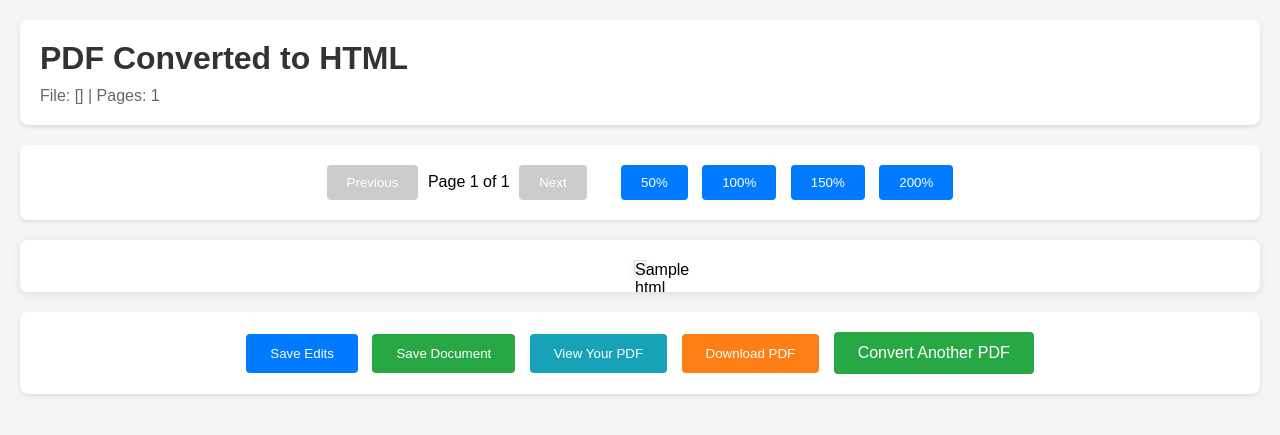
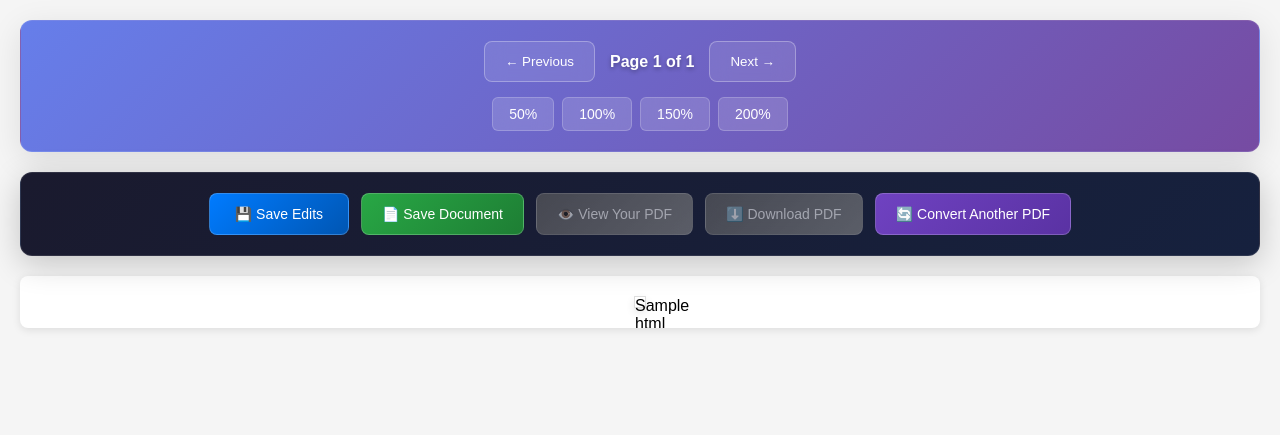
Before and after one commit to KodeKenobi/bizpilot, a Flask app: template templates/converted.html in a window 1280 px wide. Shown: the top 435 px of the page. Run offline with Flask 3, Linux system fonts and the light colour scheme; the template is opened without the code that fills it: most values are stand-ins (such as "Sample title", 1, 10 or a date in 2020).

Commit message:
Redesign buttons: Move to top, modern glassmorphism styling, remove unnecessary header

```diff
--- a/templates/converted.html
+++ b/templates/converted.html
@@ -81,76 +81,158 @@
       .page-controls {
         text-align: center;
         padding: 20px;
-        background: white;
-        border-radius: 8px;
+        background: linear-gradient(135deg, #667eea 0%, #764ba2 100%);
+        border-radius: 12px;
         margin-bottom: 20px;
-        box-shadow: 0 2px 4px rgba(0, 0, 0, 0.1);
+        box-shadow: 0 8px 32px rgba(0, 0, 0, 0.1);
+        backdrop-filter: blur(10px);
+        border: 1px solid rgba(255, 255, 255, 0.1);
+      }
+
+      .control-section {
+        display: flex;
+        align-items: center;
+        justify-content: center;
+        gap: 15px;
+        margin-bottom: 15px;
       }
 
       .page-controls button {
-        background: #007bff;
+        background: rgba(255, 255, 255, 0.2);
         color: white;
-        border: none;
-        padding: 10px 20px;
-        margin: 0 5px;
-        border-radius: 4px;
+        border: 1px solid rgba(255, 255, 255, 0.3);
+        padding: 12px 20px;
+        border-radius: 8px;
         cursor: pointer;
+        font-weight: 500;
+        transition: all 0.3s ease;
+        backdrop-filter: blur(10px);
       }
 
       .page-controls button:hover {
-        background: #0056b3;
+        background: rgba(255, 255, 255, 0.3);
+        transform: translateY(-2px);
+        box-shadow: 0 4px 12px rgba(0, 0, 0, 0.2);
       }
 
       .page-controls button:disabled {
-        background: #ccc;
+        background: rgba(255, 255, 255, 0.1);
         cursor: not-allowed;
+        transform: none;
+      }
+
+      .page-controls #pageInfo {
+        color: white;
+        font-weight: 600;
+        font-size: 16px;
+        text-shadow: 0 2px 4px rgba(0, 0, 0, 0.3);
       }
 
       .zoom-controls {
-        display: inline-block;
-        margin-left: 20px;
+        display: flex;
+        align-items: center;
+        justify-content: center;
+        gap: 8px;
       }
 
-      .zoom-controls input {
-        width: 60px;
-        margin: 0 5px;
+      .zoom-controls button {
+        background: rgba(255, 255, 255, 0.15);
+        color: white;
+        border: 1px solid rgba(255, 255, 255, 0.2);
+        padding: 8px 16px;
+        border-radius: 6px;
+        cursor: pointer;
+        font-size: 14px;
+        transition: all 0.2s ease;
       }
 
-      .download-section {
-        text-align: center;
-        padding: 20px;
-        background: white;
-        border-radius: 8px;
-        margin-top: 20px;
-        box-shadow: 0 2px 4px rgba(0, 0, 0, 0.1);
+      .zoom-controls button:hover {
+        background: rgba(255, 255, 255, 0.25);
+        transform: translateY(-1px);
       }
 
-      .download-btn {
-        background: #28a745;
+      .action-buttons {
+        display: flex;
+        justify-content: center;
+        align-items: center;
+        gap: 12px;
+        padding: 20px;
+        background: linear-gradient(135deg, #1a1a2e 0%, #16213e 100%);
+        border-radius: 12px;
+        margin-bottom: 20px;
+        box-shadow: 0 8px 32px rgba(0, 0, 0, 0.2);
+        backdrop-filter: blur(10px);
+        border: 1px solid rgba(255, 255, 255, 0.1);
+        flex-wrap: wrap;
+      }
+
+      .action-btn {
+        background: linear-gradient(135deg, #667eea 0%, #764ba2 100%);
         color: white;
         border: none;
-        padding: 12px 24px;
-        border-radius: 4px;
+        padding: 12px 20px;
+        border-radius: 8px;
         cursor: pointer;
         text-decoration: none;
-        display: inline-block;
+        display: inline-flex;
+        align-items: center;
+        gap: 8px;
+        font-weight: 500;
+        font-size: 14px;
+        transition: all 0.3s ease;
+        backdrop-filter: blur(10px);
+        border: 1px solid rgba(255, 255, 255, 0.2);
+        min-width: 140px;
+        justify-content: center;
       }
 
-      .download-btn:hover {
-        background: #218838;
+      .action-btn:hover {
+        transform: translateY(-2px);
+        box-shadow: 0 8px 25px rgba(0, 0, 0, 0.3);
+        background: linear-gradient(135deg, #7c4dff 0%, #8e24aa 100%);
+      }
+
+      .action-btn:disabled {
+        background: linear-gradient(135deg, #666 0%, #888 100%);
+        cursor: not-allowed;
+        transform: none;
+        opacity: 0.6;
+      }
+
+      .action-btn:disabled:hover {
+        transform: none;
+        box-shadow: none;
+      }
+
+      .save-edits-btn {
+        background: linear-gradient(135deg, #007bff 0%, #0056b3 100%);
+      }
+
+      .save-doc-btn {
+        background: linear-gradient(135deg, #28a745 0%, #1e7e34 100%);
+      }
+
+      .view-pdf-btn {
+        background: linear-gradient(135deg, #17a2b8 0%, #138496 100%);
+      }
+
+      .download-pdf-btn {
+        background: linear-gradient(135deg, #fd7e14 0%, #e55a00 100%);
+      }
+
+      .convert-another-btn {
+        background: linear-gradient(135deg, #6f42c1 0%, #5a32a3 100%);
       }
     </style>
   </head>
   <body>
-    <div class="header">
-      <h1>PDF Converted to HTML</h1>
-      <p>File: {{ filename }} | Pages: {{ pages|length }}</p>
-    </div>
 
     <div class="page-controls">
-      <button id="prevPage" onclick="changePage(-1)">Previous</button>
-      <span id="pageInfo">Page 1 of {{ pages|length }}</span>
-      <button id="nextPage" onclick="changePage(1)">Next</button>
+      <div class="control-section">
+        <button id="prevPage" onclick="changePage(-1)">← Previous</button>
+        <span id="pageInfo">Page 1 of {{ pages|length }}</span>
+        <button id="nextPage" onclick="changePage(1)">Next →</button>
+      </div>
 
       <div class="zoom-controls">
         <button onclick="changeZoom(0.5)">50%</button>
@@ -158,6 +240,39 @@
         <button onclick="changeZoom(1.5)">150%</button>
         <button onclick="changeZoom(2)">200%</button>
       </div>
+    </div>
+
+    <div class="action-buttons">
+      <button
+        onclick="saveEdits()"
+        class="action-btn save-edits-btn"
+      >
+        💾 Save Edits
+      </button>
+      <button
+        onclick="saveHTML()"
+        class="action-btn save-doc-btn"
+        id="saveHtmlBtn"
+      >
+        📄 Save Document
+      </button>
+      <button
+        onclick="viewPDF()"
+        class="action-btn view-pdf-btn"
+        id="viewPdfBtn"
+        disabled
+      >
+        👁️ View Your PDF
+      </button>
+      <button
+        onclick="downloadPDF()"
+        class="action-btn download-pdf-btn"
+        id="downloadPdfBtn"
+        disabled
+      >
+        ⬇️ Download PDF
+      </button>
+      <a href="/" class="action-btn convert-another-btn">🔄 Convert Another PDF</a>
     </div>
 
     <div class="pdf-container">
@@ -172,42 +287,6 @@
       {% endfor %}
     </div>
 
-    <div class="download-section">
-      <button
-        onclick="saveEdits()"
-        class="download-btn"
-        style="background: #007bff; margin-right: 10px"
-      >
-        Save Edits
-      </button>
-      <button
-        onclick="saveHTML()"
-        class="download-btn"
-        style="background: #28a745; margin-right: 10px"
-        id="saveHtmlBtn"
-      >
-        Save Document
-      </button>
-      <button
-        onclick="viewPDF()"
-        class="download-btn"
-        style="background: #17a2b8; margin-right: 10px"
-        id="viewPdfBtn"
-        disabled
-      >
-        View Your PDF
-      </button>
-      <button
-        onclick="downloadPDF()"
-        class="download-btn"
-        style="background: #fd7e14; margin-right: 10px"
-        id="downloadPdfBtn"
-        disabled
-      >
-        Download PDF
-      </button>
-      <a href="/" class="download-btn">Convert Another PDF</a>
-    </div>
 
 
     <script>
```
